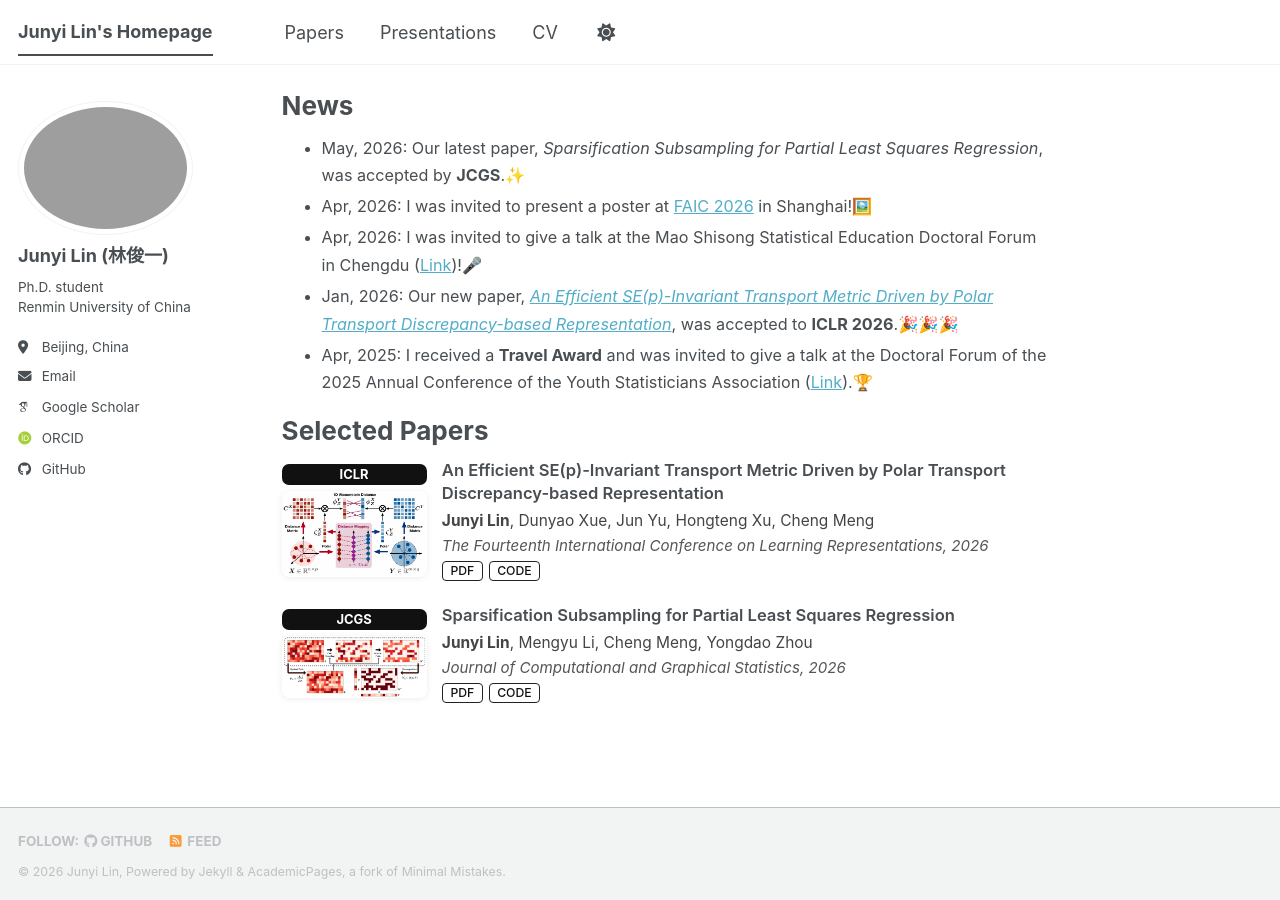
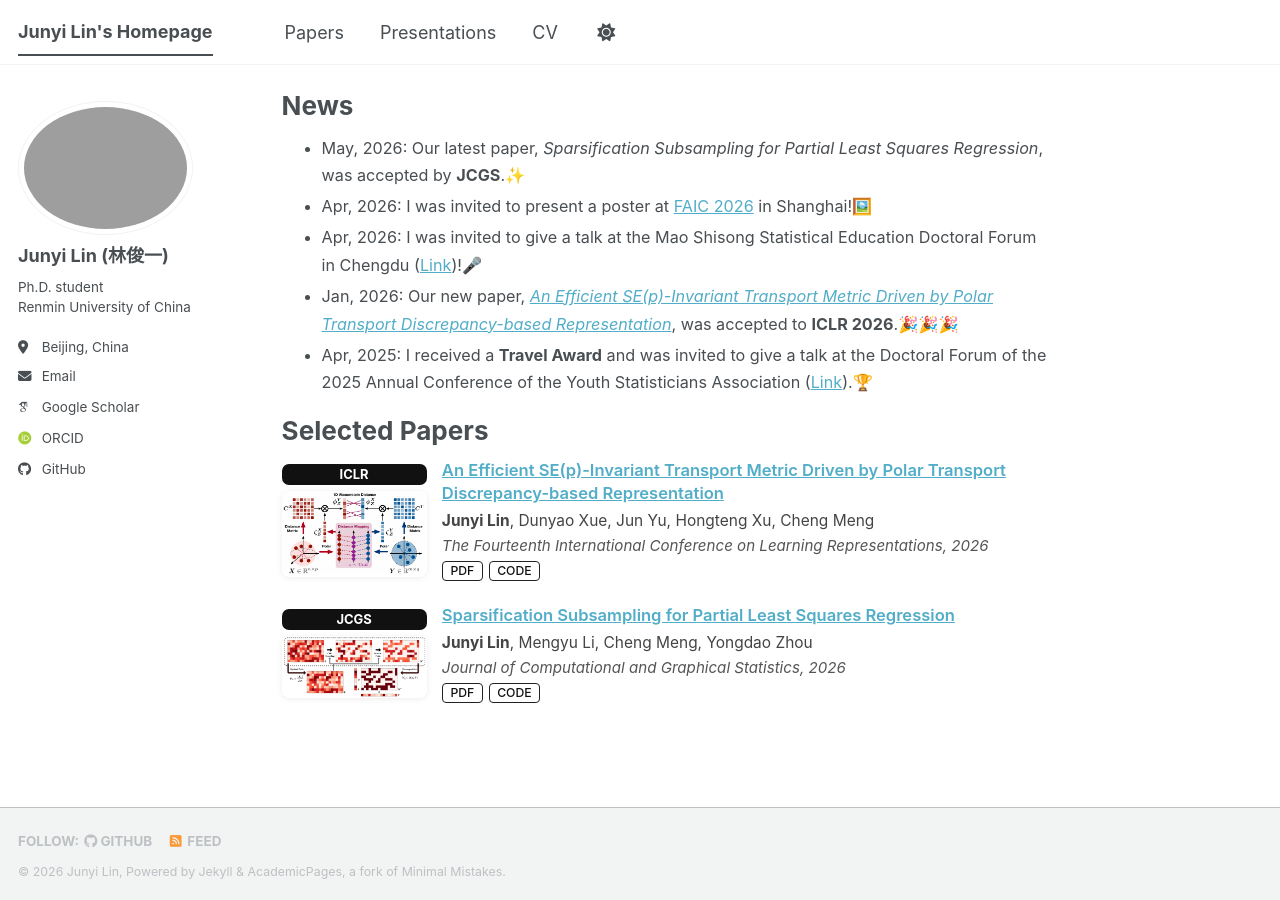
Before and after one commit to junyilin559/junyilin559.github.io, a Jekyll site: the page built from _pages/about.md, in a window 1280 px wide and 900 px high, scrolled down 290 px. Built offline with Jekyll 4.4.1, drawn with Linux system fonts in a browser that asks for light colours; some web fonts are replaced; a script bundle is joined from its source files by our own code; library files that are not in the unit come from our copies.

Commit message:
Update 260827

```diff
--- a/_includes/pub-cards-selected.html
+++ b/_includes/pub-cards-selected.html
@@ -18,7 +18,11 @@
 
         <div class="pub-right">
           <div class="pub-title">
-            {{ post.title }}
+            {% if post.titleurl %}
+              <a href="{{ post.titleurl }}" target="_blank" rel="noopener">{{ post.title }}</a>
+            {% else %}
+              {{ post.title }}
+            {% endif %}
           </div>
 
           {% if post.authors %}
--- a/_includes/pub-cards.html
+++ b/_includes/pub-cards.html
@@ -17,7 +17,11 @@
 
       <div class="pub-right">
         <div class="pub-title">
-          {{ post.title }}
+          {% if post.titleurl %}
+            <a href="{{ post.titleurl }}" target="_blank" rel="noopener">{{ post.title }}</a>
+          {% else %}
+            {{ post.title }}
+          {% endif %}
         </div>
 
         {% if post.authors %}
--- a/_includes/selected-pubs.html
+++ b/_includes/selected-pubs.html
@@ -17,7 +17,11 @@
 
         <div class="pub-right">
           <h3 class="pub-title">
-            <a href="{{ post.url | relative_url }}">{{ post.title }}</a>
+            {% if post.titleurl %}
+              <a href="{{ post.titleurl }}" target="_blank" rel="noopener">{{ post.title }}</a>
+            {% else %}
+              <a href="{{ post.url | relative_url }}">{{ post.title }}</a>
+            {% endif %}
           </h3>
 
           {% if post.authors %}
```
Also changed, not shown: _publications/SEINT.md (+1 -0 lines), _publications/Spar-PLS.md (+1 -0 lines).
